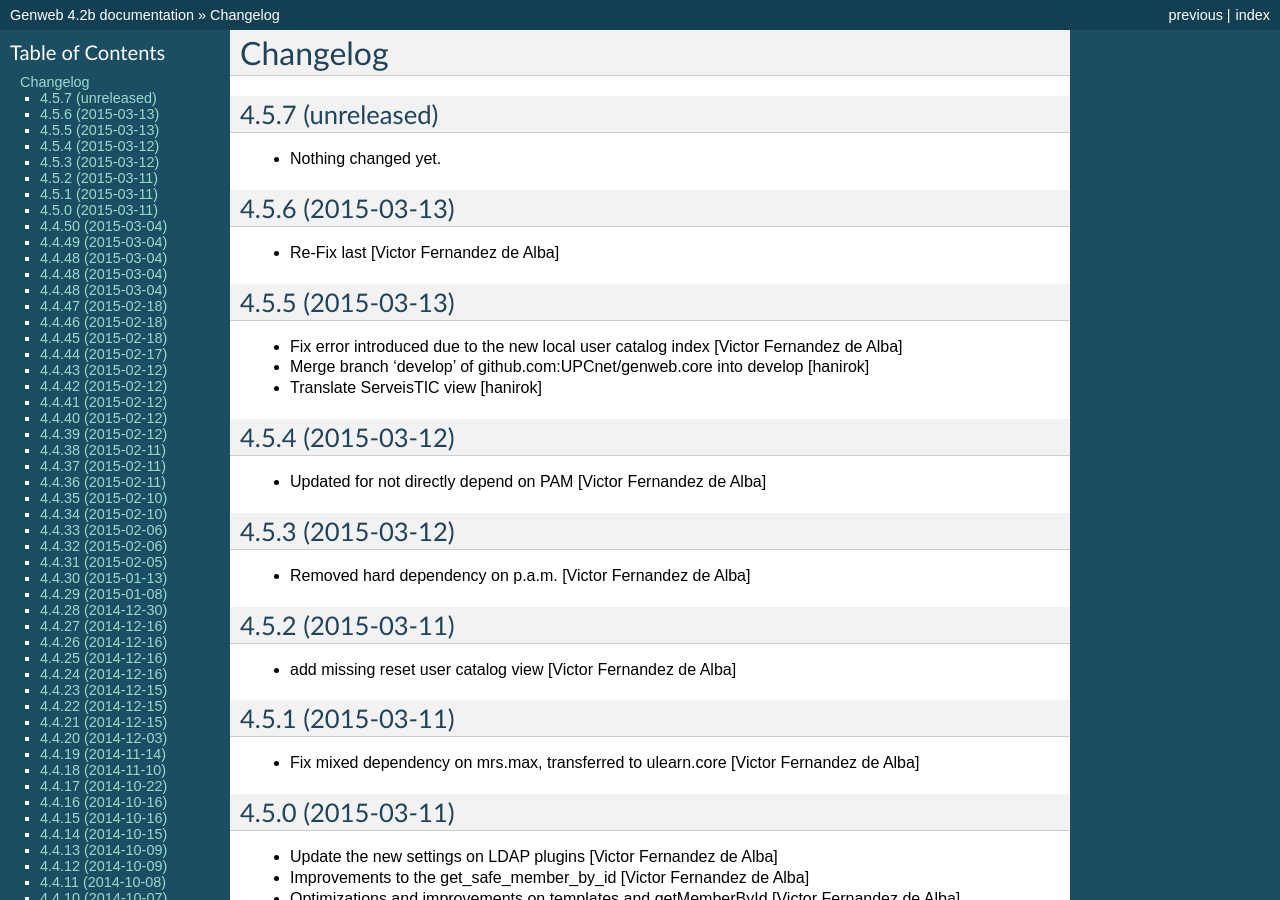
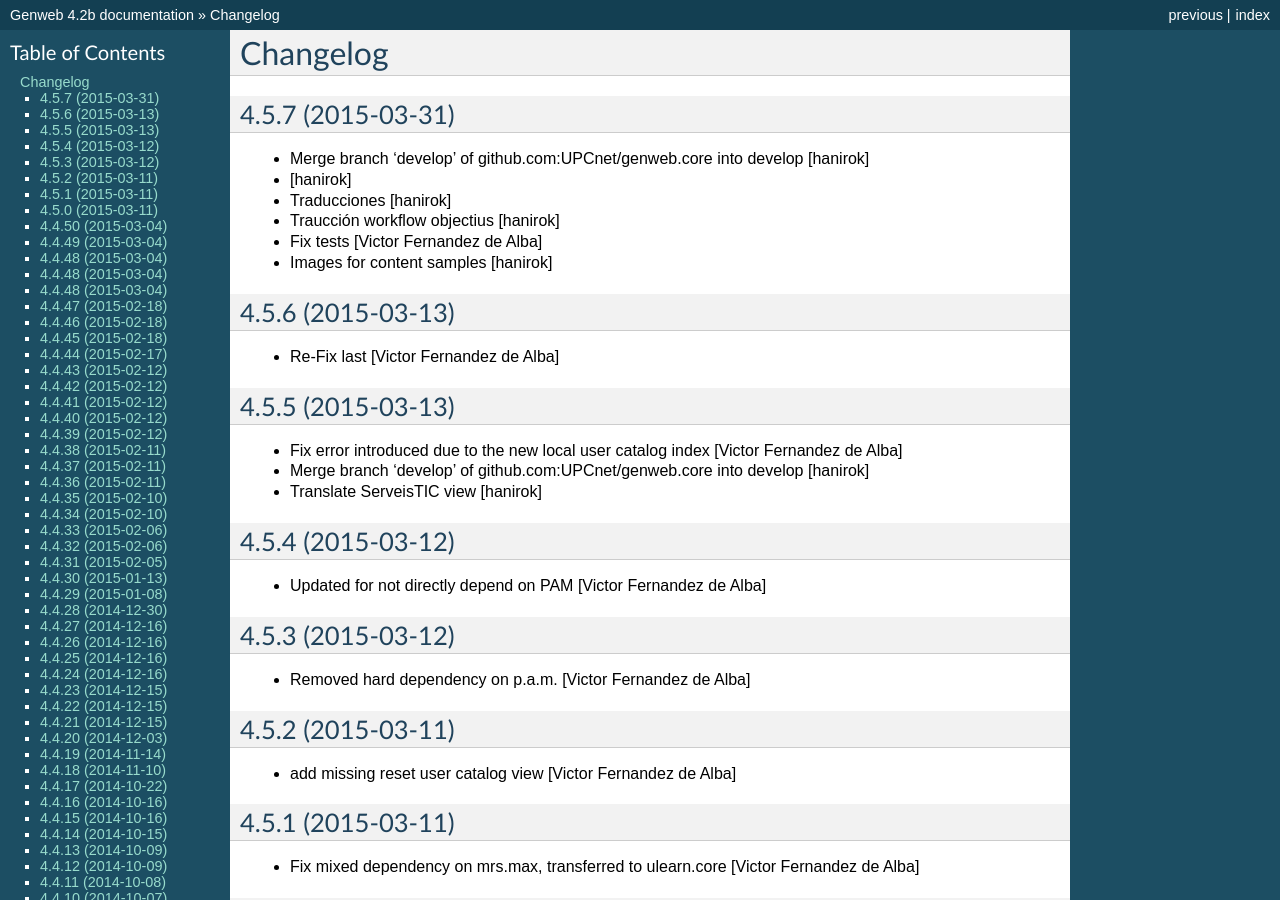
Before and after one commit to UPCnet/genweb.core, a Sphinx documentation site: the page built from docs/HISTORY.rst, in a window 1280 px wide and 900 px high. Built offline with Sphinx 7.4.7, drawn with Linux system fonts in a browser that asks for light colours.

Commit message:
Preparing release 4.5.7

```diff
--- a/docs/HISTORY.rst
+++ b/docs/HISTORY.rst
@@ -1,11 +1,15 @@
 Changelog
 =========
 
-4.5.7 (unreleased)
+4.5.7 (2015-03-31)
 ------------------
 
-- Nothing changed yet.
-
+* Merge branch 'develop' of github.com:UPCnet/genweb.core into develop [hanirok]
+*  [hanirok]
+* Traducciones [hanirok]
+* Traucción workflow objectius [hanirok]
+* Fix tests [Victor Fernandez de Alba]
+* Images for content samples [hanirok]
 
 4.5.6 (2015-03-13)
 ------------------
--- a/setup.py
+++ b/setup.py
@@ -1,7 +1,7 @@
 from setuptools import setup, find_packages
 import os
 
-version = '4.5.7.dev0'
+version = '4.5.7'
 
 README = open("README.rst").read()
 HISTORY = open(os.path.join("docs", "HISTORY.rst")).read()
```
